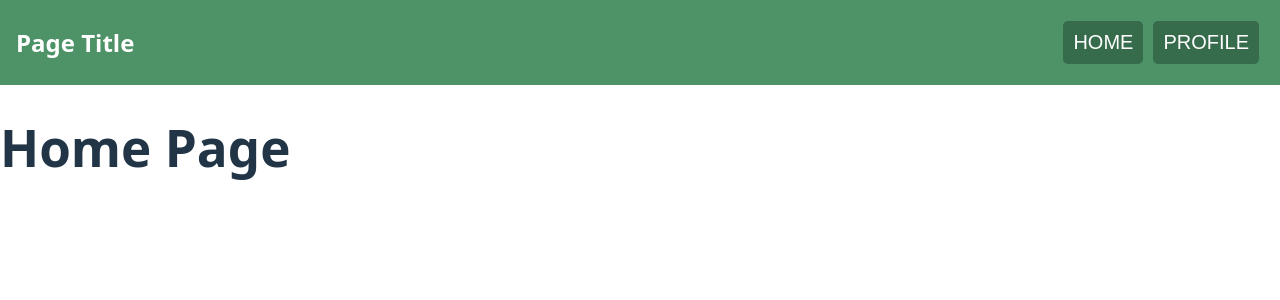
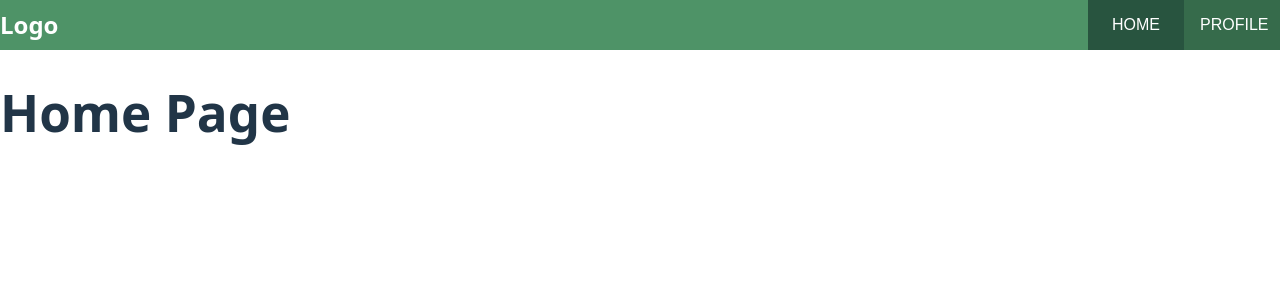
Before and after one commit to phan-19/Recd-Website, a React (Vite) app in the folder frontend/: page / in a window 1280 px wide. Shown: the top 300 px of the page. Built offline with nearby package versions, Linux system fonts and the light colour scheme.

Commit message:
Changed button styling and indicate which page is active

```diff
--- a/frontend/src/App.tsx
+++ b/frontend/src/App.tsx
@@ -21,7 +21,7 @@ function App() {
   return (
     <div className="App">
       <header>
-        <Navbar setCurrentPage={setCurrentPage}></Navbar>
+        <Navbar currentPage={currentPage} setCurrentPage={setCurrentPage}></Navbar>
       </header>
       <div>
       {renderPage()}
--- a/frontend/src/components/assets/Button.tsx
+++ /dev/null
@@ -1,29 +0,0 @@
-import React from 'react';
-
-type ButtonProps = {
-  buttonText: string;
-  onClick: React.MouseEventHandler<HTMLButtonElement>;
-  disabled?: boolean;
-};
-
-const Button: React.FC<ButtonProps> = ({ buttonText, onClick, disabled }) => {
-
-  const buttonStyle = {
-    backgroundColor: "#366b4b",
-    color: "white",
-    padding: "10px",
-    margin: "5px",
-    border: "none",
-    borderRadius: "5px",
-    cursor: "pointer",
-    fontSize: "1.25rem"
-  };
-
-  return (
-    <button style={buttonStyle} onClick={onClick} disabled={disabled}>
-      {buttonText}
-    </button>
-  );
-};
-
-export default Button;
--- /dev/null
+++ b/frontend/src/components/assets/button/Button.css
@@ -0,0 +1,18 @@
+.nav-button {
+    background-color: #366b4b;
+    color: white;
+    padding: 1rem;
+    width: 6rem;
+    margin: 0;
+    border: none;
+    cursor: pointer;
+    font-size: 1rem;
+  }
+
+  .nav-button:hover {
+    background-color: #28543f;
+  }
+
+  .nav-button.active {
+    background-color: #28543f;
+  }
--- /dev/null
+++ b/frontend/src/components/assets/button/Button.tsx
@@ -0,0 +1,18 @@
+import React from 'react';
+import './Button.css';
+
+type ButtonProps = {
+  buttonStyle: string;
+  buttonText: string;
+  onClick: React.MouseEventHandler<HTMLButtonElement>;
+};
+
+const Button: React.FC<ButtonProps> = ({ buttonStyle, buttonText, onClick}) => {
+  return (
+    <button className={buttonStyle} onClick={onClick}>
+      {buttonText}
+    </button>
+  );
+};
+
+export default Button;
--- a/frontend/src/components/navbar/navbar.css
+++ b/frontend/src/components/navbar/navbar.css
@@ -4,7 +4,6 @@
   align-items: center;
   background-color: #4e9367;
   color: #fff;
-  padding: 1rem;
 }
 
 /* NAVBAR LEFT */
@@ -31,23 +30,3 @@
   margin: 0;
   padding: 0;
 }
-
-/* OLD STYLING - TO DELETE */
-
-/* .navbar-right .nav-buttons li {
-  margin-right: 1rem;
-  padding: 0.5rem;
-  border-radius: 0.5rem;
-  font-family: 'Cantarell', 'Ubuntu', Helvetica, sans-serif;
-  background-color: #f36e51;
-}
-
-.navbar-right .nav-buttons li:hover {
-  background-color: #f05330;
-
-}
-
-.navbar-right .nav-buttons a {
-  color: #fff;
-  text-decoration: none;
-} */
--- a/frontend/src/components/navbar/navbar.tsx
+++ b/frontend/src/components/navbar/navbar.tsx
@@ -1,24 +1,36 @@
 import './Navbar.css';
 
-import Button from '../assets/Button';
+import Button from '../assets/button/Button';
 
 interface NavbarProps {
     setCurrentPage: (page: string) => void;
+    currentPage: string;
 }
 
-export default function Navbar({ setCurrentPage }: NavbarProps) {
+export default function Navbar({ setCurrentPage, currentPage }: NavbarProps) {
+    const isActive = (page: string) => currentPage === page ? 'active' : '';
+
     return (
         <nav className="navbar">
             <div className="navbar-left">
-                <a href="/" className="logo">Page Title</a>
+                <a href="/" className="logo">Logo</a>
             </div>
             <div className="navbar-center">
 
             </div>
             <div className="navbar-right">
                 <ul className="nav-buttons">
-                    <Button buttonText={'HOME'} onClick={() => setCurrentPage('home')}></Button>
-                    <Button buttonText={'PROFILE'} onClick={() => setCurrentPage('profile')}></Button>
+                    <Button
+                    buttonStyle={`nav-button ${isActive('home')}`}
+                    buttonText={'HOME'}
+                    onClick={() => setCurrentPage('home')}
+                    ></Button>
+
+                    <Button
+                    buttonStyle={`nav-button ${isActive('profile')}`}
+                    buttonText={'PROFILE'}
+                    onClick={() => setCurrentPage('profile')}
+                    ></Button>
                 </ul>
             </div>
         </nav>
```
